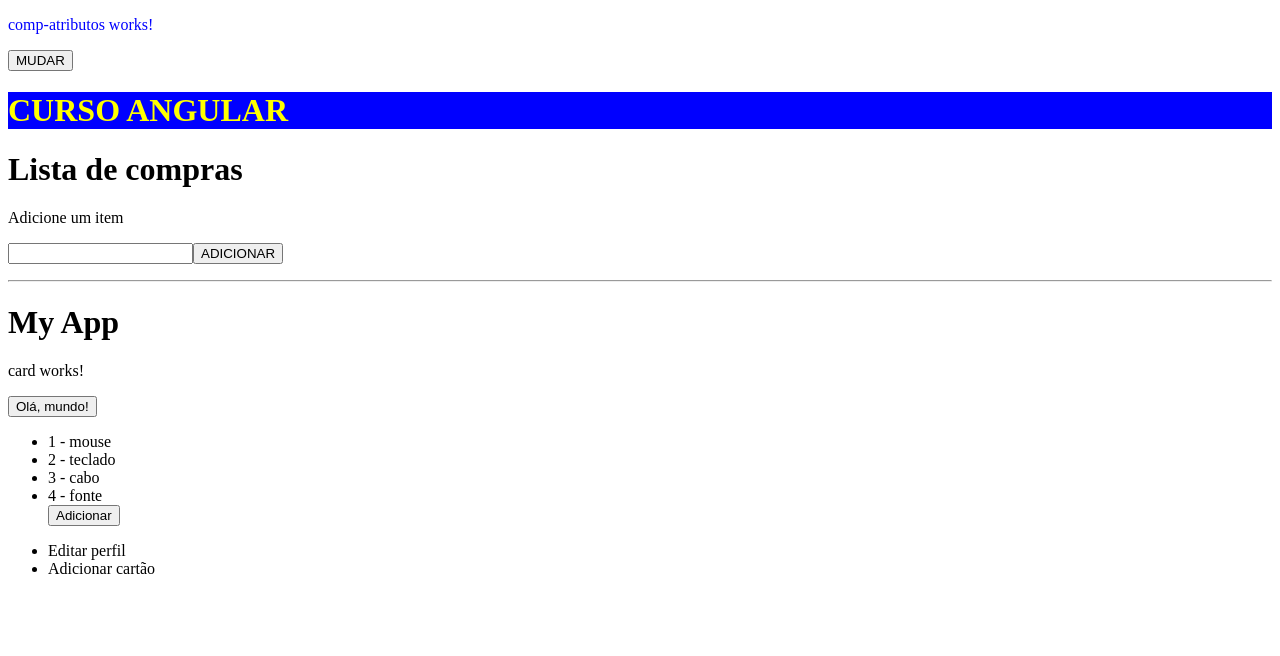
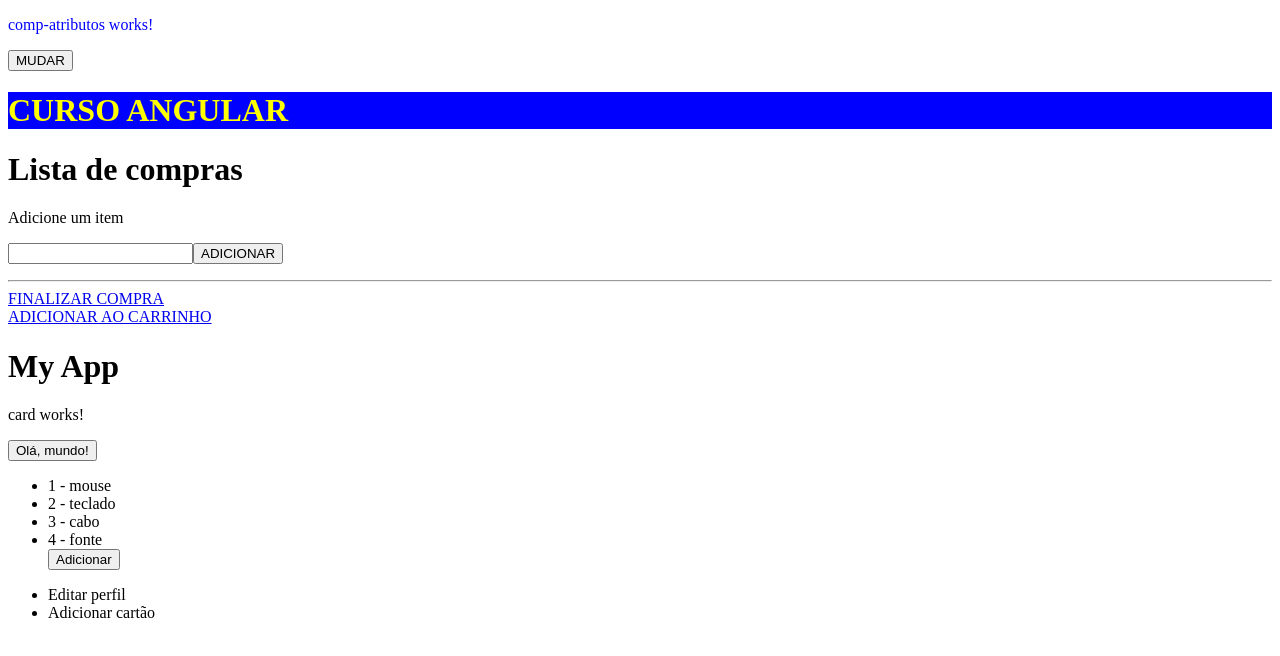
Before and after one commit to Nadilson-IFPE/angular-diretivas-proj, an Angular app: page / in a window 1280 px wide. Shown: the top 656 px of the page. Built offline with nearby package versions, Linux system fonts and the light colour scheme.

Commit message:
NgTemplate

```diff
--- a/src/app/comp-atributos/comp-atributos.component.html
+++ b/src/app/comp-atributos/comp-atributos.component.html
@@ -13,3 +13,12 @@
 </ul>
 
 <hr>
+
+<!-- Opção é exibida conforme isEnabledBlock em comp-atributos.component.ts for setada para um tipo booleano. -->
+<ng-template [ngIf]="isEnabledBlock">
+    <a href="#">FINALIZAR COMPRA</a>
+</ng-template>
+<br />
+<ng-template [ngIf]="true">
+    <a href="#">ADICIONAR AO CARRINHO</a>
+</ng-template>
--- a/src/app/comp-atributos/comp-atributos.component.ts
+++ b/src/app/comp-atributos/comp-atributos.component.ts
@@ -12,6 +12,7 @@ export class CompAtributosComponent implements OnInit {
   corDaFonte: string = "yellow";
   item: string = "";
   lista: string[] = [];
+  isEnabledBlock: boolean = true;
 
   constructor() { }
 
```
